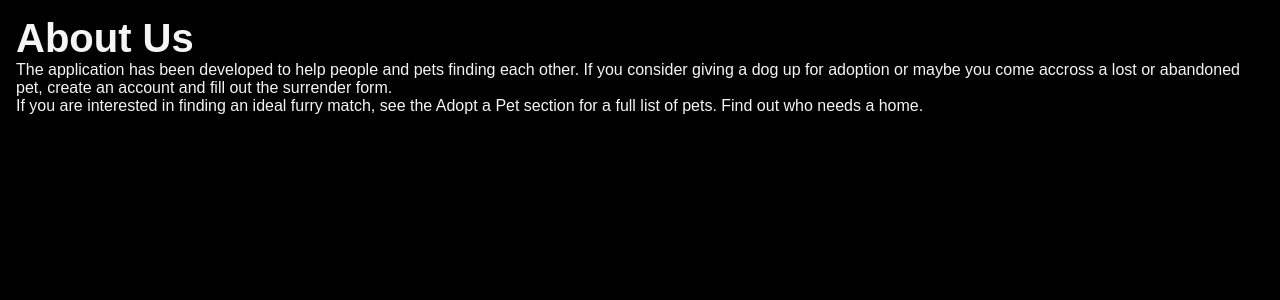
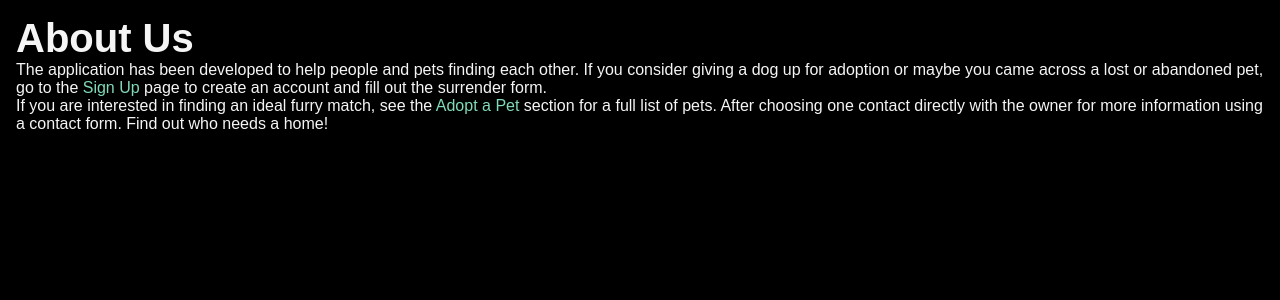
Before and after one commit to szanetta/django_project, a Django app: page / in a window 1280 px wide. Shown: the part 77-377 px from the top of the page. Run offline with Django 5.2, Linux system fonts and the light colour scheme.

Commit message:
made adjustments in about_us.html & pet_page.html

```diff
--- a/config/pets/models.py
+++ b/config/pets/models.py
@@ -20,7 +20,6 @@ class Pet(models.Model):
     age = models.IntegerField()
     characteristics = models.TextField()
     overall_health = models.TextField()
-    # child_friendly = models.BooleanField(default=True)
     children_choice = (
         ('children < 5', 'children under 5 years old'),
         ('children < 12', 'children under 12 years old'),
--- a/config/static/css/style.css
+++ b/config/static/css/style.css
@@ -29,9 +29,12 @@ section {
     gap: 1rem;
 }
 
-h1,
+h1 {
+    font-size: 2.5rem;
+}
+
 h2 {
-    font-size: 2.5rem;
+    font-size: 1rem;
 }
 
 p {
--- a/config/templates/about_us.html
+++ b/config/templates/about_us.html
@@ -7,11 +7,15 @@
 {% block content %}
     <h1>About Us</h1>
     <p>The application has been developed to help people and pets finding each other.
-        If you consider giving a dog up for adoption or maybe you come accross a lost or abandoned pet,
-        create an account and fill out the surrender form.
+        If you consider giving a dog up for adoption or maybe you came across a lost or abandoned pet, go to the
+        <a href='users/sign_up'> Sign Up </a> page to create an account
+        and fill out the surrender form.
     </p>
     <p>
         If you are interested in finding an ideal furry match,
-        see the  Adopt a Pet section for a full list of pets. Find out who needs a home.
+        see the
+        <a href='pets/'> Adopt a Pet </a>
+        section for a full list of pets. After choosing one contact directly with the owner for more information using a contact form.
+        Find out who needs a home!
     </p>
 {% endblock %}
```
Also changed, not shown: config/pets/templates/pets/pet_page.html (+9 -2 lines).
